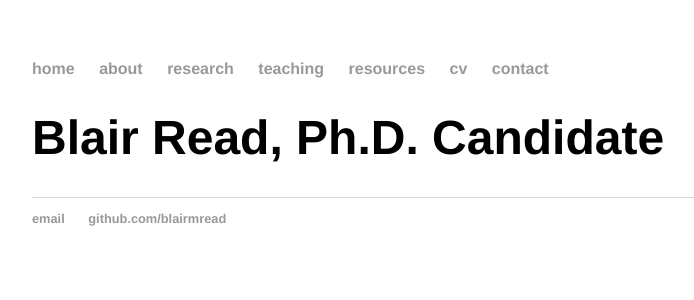
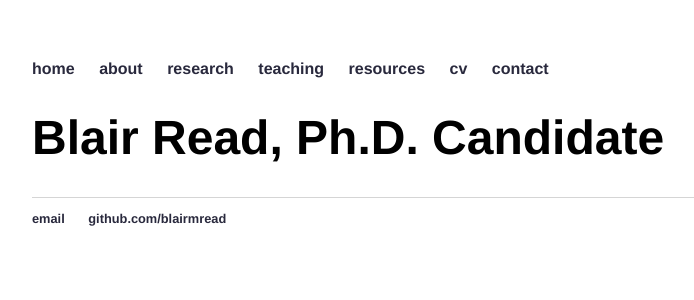
Before and after one commit to blairmread/blairmread.github.io, a Jekyll site: the page built from index.html, in a window 1280 px wide. Shown: the top 300 px of the page, without its empty margins (160-854 px from the left). Built offline with Jekyll 4.4.1, drawn with Linux system fonts in a browser that asks for light colours.

Commit message:
Update main.css

```diff
--- a/css/main.css
+++ b/css/main.css
@@ -14,7 +14,7 @@ nav ul li, footer ul li {
 }
 a {
     text-decoration: none;
-    color: #999;
+    color: #29293d;
 }
 a:hover {
     text-decoration: underline;
```
